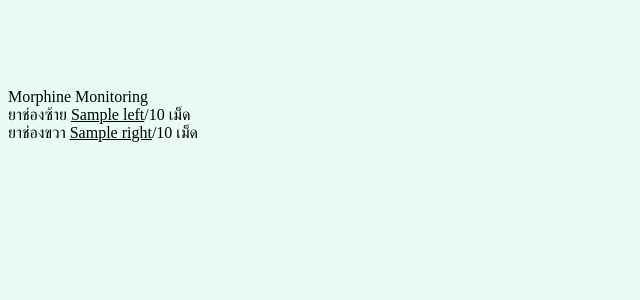
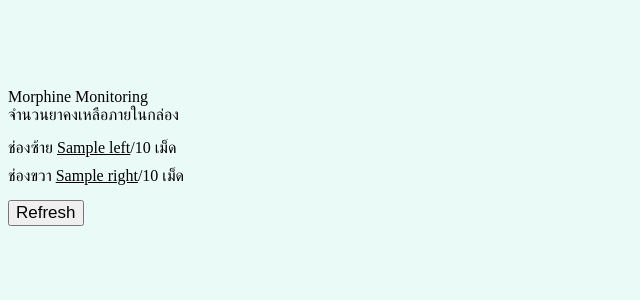
Before and after one commit to Kantavit/medication-tracking, a Flask app: page / in a window 1280 px wide. Shown: the top 300 px of the page, without its empty margins (0-640 px from the left). Run offline with Flask 2, Linux system fonts and the light colour scheme; a database or web service that is not in the repository returns one stand-in record (values such as "Sample title"); data that the repository does not hold is empty; some libraries are stand-ins or nearby versions.

Commit message:
add style in layout and edit home.html

```diff
--- a/templates/base/layout.html
+++ b/templates/base/layout.html
@@ -10,6 +10,18 @@
     <link rel="stylesheet" type="text/css"
         href="{{ url_for('static', filename='node_modules/fomantic-ui-css/semantic.min.css') }}">
     <script src="{{ url_for('static', filename='node_modules/fomantic-ui-css/semantic.min.js') }}"></script>
+
+<style>
+
+#space-ten {
+    margin-bottom:10px;
+}
+
+#space-fifteenth {
+    margin-bottom:15px;
+}
+
+</style>
 </head>
 
 <body class="ui container" style="background-color: #eafaf7;">
--- a/templates/dashboard/home.html
+++ b/templates/dashboard/home.html
@@ -6,18 +6,28 @@
         <div class="ui huge header">Morphine Monitoring</div>
     </div>
 
-    <div class="ui raised very padded segment">
-        <div class="ui row">
-            <span class="ui large text">
-                ยาช่องซ้าย <u>{{ left_medicine }}</u>/10 เม็ด
-            </span>
+    <div>
+        <div class="ui raised very padded segment">
+            <div id="space-fifteenth"  class="ui row">
+                <i class="colored black circular big pills icon"></i>
+                <span class="ui large text">
+                    จำนวนยาคงเหลือภายในกล่อง
+                </span>
+            </div>
+            <div id="space-ten" class="ui row">
+                <span class="ui large text">
+                    ช่องซ้าย <u>{{ left_medicine }}</u>/10 เม็ด
+                </span>
+            </div>
+            <div id="space-fifteenth" class="ui columns">
+                <span class="ui large text">
+                    ช่องขวา <u>{{ right_medicine }}</u>/10 เม็ด
+                </span>
+            </div>
         </div>
-        <div class="ui row">
-            <span class="ui large text">
-                ยาช่องขวา <u>{{ right_medicine }}</u>/10 เม็ด
-            </span>
+        <div class="row">
+            <button class="ui teal fluid button" onClick="window.location.reload();" style="font-size:17px;">Refresh</button>
         </div>
     </div>
-
 </div>
 {% endblock body %}
```
